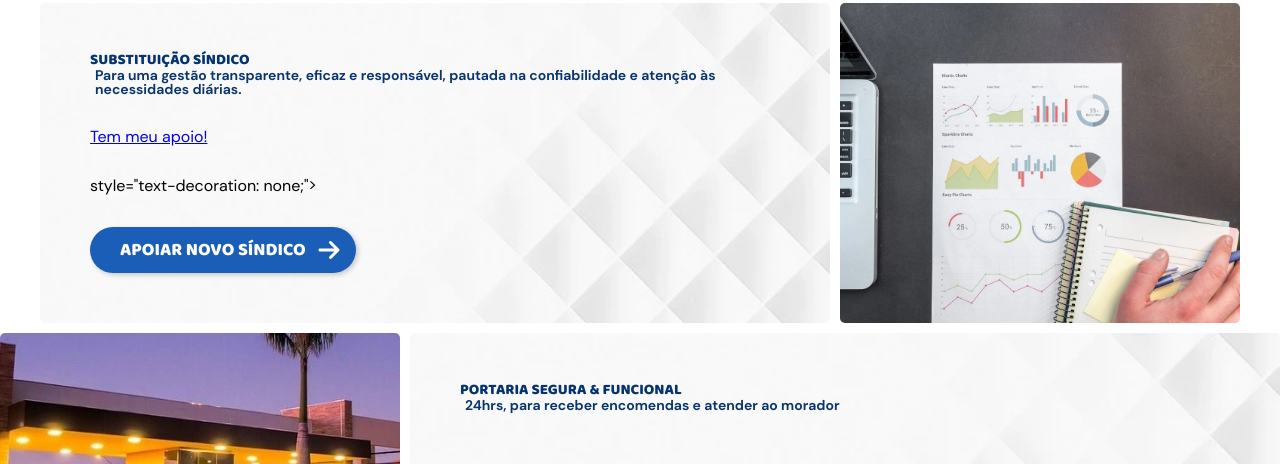
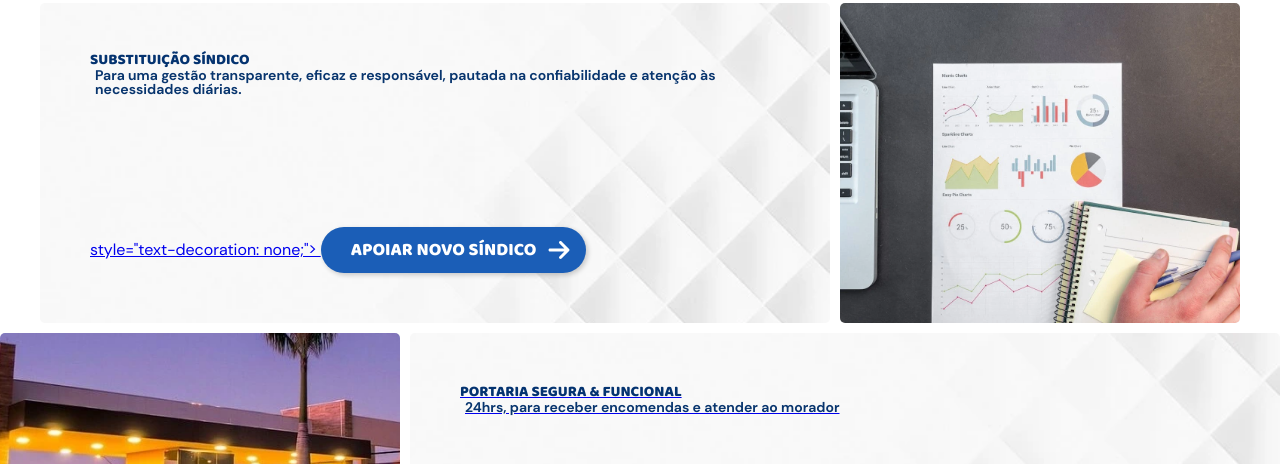
Before and after one commit to assessoriadigitalizesites/interno, a plain HTML site: page index.html in a window 1280 px wide. Shown: the part 1254-1718 px from the top of the page. Drawn offline with Linux system fonts and the light colour scheme.

Commit message:
Update index.html

```diff
--- a/index.html
+++ b/index.html
@@ -159,7 +159,7 @@
           <span class="produtos-category-title">Substituição Síndico<span class="produtos-category-subtitle">Para uma gestão transparente, eficaz e responsável, pautada na confiabilidade e atenção às necessidades diárias.</span>
  	</span>
         <!-- Link com o botão "Ver Produtos" -->
-       <a href="https://api.whatsapp.com/send?phone=5511980651856&text=Tem%20meu%20apoio!">Tem meu apoio!</a>
+       <a href="https://api.whatsapp.com/send?phone=5511980651856&text=Tem%20meu%20apoio!"</a>
 
    style="text-decoration: none;">
 <span class="produtos-category-btn" id="btn-ver-produtos">APOIAR NOVO SÍNDICO</span>
```
